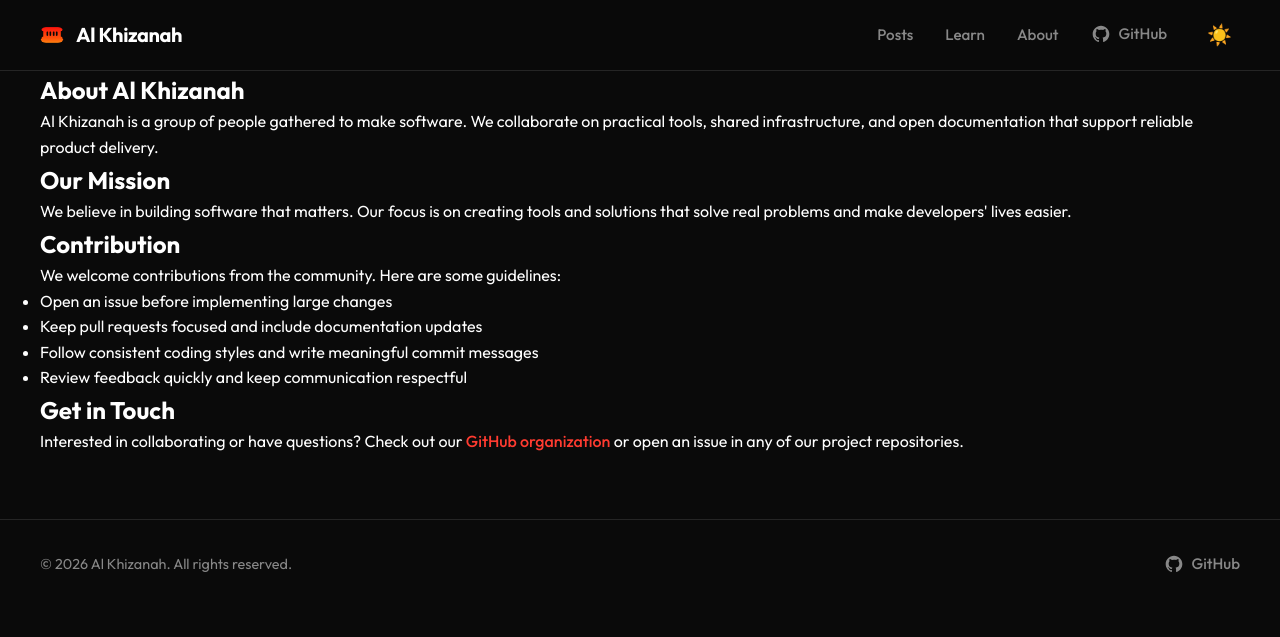
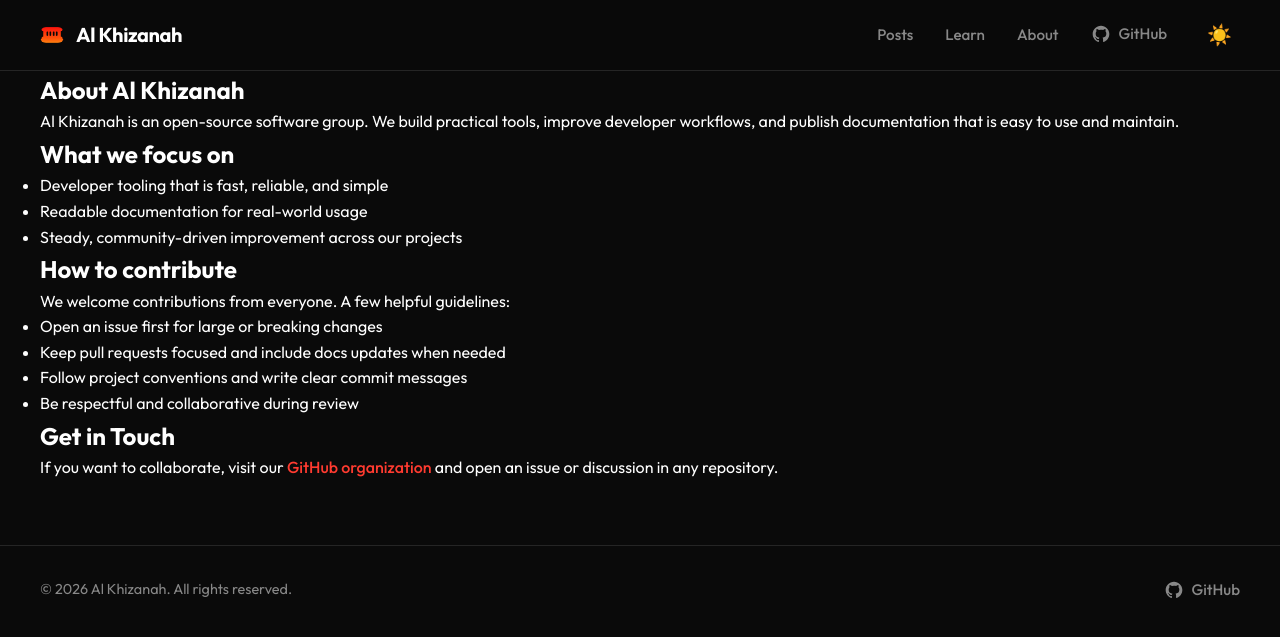
Before and after one commit to alkhizanah/alkhizanah.com, a Jekyll site: the page built from about.md, in a window 1280 px wide. Shown: the top 637 px of the page. Built offline with Jekyll 4.4.1, drawn with Linux system fonts in a browser that asks for light colours.

Commit message:
Fix project docs loading and simplify about page copy

```diff
--- a/about.md
+++ b/about.md
@@ -6,20 +6,24 @@ permalink: /about/
 
 <section class="wrap page fade-in">
   <h1>About Al Khizanah</h1>
-  <p>Al Khizanah is a group of people gathered to make software. We collaborate on practical tools, shared infrastructure, and open documentation that support reliable product delivery.</p>
+  <p>Al Khizanah is an open-source software group. We build practical tools, improve developer workflows, and publish documentation that is easy to use and maintain.</p>
 
-  <h2>Our Mission</h2>
-  <p>We believe in building software that matters. Our focus is on creating tools and solutions that solve real problems and make developers' lives easier.</p>
+  <h2>What we focus on</h2>
+  <ul>
+    <li>Developer tooling that is fast, reliable, and simple</li>
+    <li>Readable documentation for real-world usage</li>
+    <li>Steady, community-driven improvement across our projects</li>
+  </ul>
 
-  <h2>Contribution</h2>
-  <p>We welcome contributions from the community. Here are some guidelines:</p>
+  <h2>How to contribute</h2>
+  <p>We welcome contributions from everyone. A few helpful guidelines:</p>
   <ul>
-    <li>Open an issue before implementing large changes</li>
-    <li>Keep pull requests focused and include documentation updates</li>
-    <li>Follow consistent coding styles and write meaningful commit messages</li>
-    <li>Review feedback quickly and keep communication respectful</li>
+    <li>Open an issue first for large or breaking changes</li>
+    <li>Keep pull requests focused and include docs updates when needed</li>
+    <li>Follow project conventions and write clear commit messages</li>
+    <li>Be respectful and collaborative during review</li>
   </ul>
 
   <h2>Get in Touch</h2>
-  <p>Interested in collaborating or have questions? Check out our <a href="{{ site.organization_github }}" class="text-link">GitHub organization</a> or open an issue in any of our project repositories.</p>
+  <p>If you want to collaborate, visit our <a href="{{ site.organization_github }}" class="text-link">GitHub organization</a> and open an issue or discussion in any repository.</p>
 </section>
--- a/assets/js/projects-docs.js
+++ b/assets/js/projects-docs.js
@@ -288,41 +288,52 @@
 
     // Get documentation files for a project
     async function getDocFiles(projectId) {
-        // Use relative paths from the site root
+        // Use relative paths so this works both locally and when hosted under a baseurl.
         const fileMap = {
             'nur': [
-                '/docs/nur/docs/installation',
-                '/docs/nur/docs/syntax',
-                '/docs/nur/docs/data-types',
-                '/docs/nur/docs/builtins/global',
-                '/docs/nur/docs/builtins/io',
-                '/docs/nur/docs/builtins/fs',
-                '/docs/nur/docs/builtins/math',
-                '/docs/nur/docs/builtins/os',
-                '/docs/nur/docs/builtins/process',
-                '/docs/nur/docs/builtins/shell',
-                '/docs/nur/docs/builtins/time',
-                '/docs/nur/docs/builtins/threading',
-                '/docs/nur/docs/builtins/unicode',
-                '/docs/nur/docs/builtins/ffi'
+                'docs/nur/docs/installation',
+                'docs/nur/docs/syntax',
+                'docs/nur/docs/data-types',
+                'docs/nur/docs/builtins/global',
+                'docs/nur/docs/builtins/io',
+                'docs/nur/docs/builtins/fs',
+                'docs/nur/docs/builtins/math',
+                'docs/nur/docs/builtins/os',
+                'docs/nur/docs/builtins/process',
+                'docs/nur/docs/builtins/shell',
+                'docs/nur/docs/builtins/time',
+                'docs/nur/docs/builtins/threading',
+                'docs/nur/docs/builtins/unicode',
+                'docs/nur/docs/builtins/ffi'
             ],
-            'bento': ['/docs/bento/readme'],
-            'qalam': ['/docs/qalam/readme'],
-            'tree-sitter-nur': ['/docs/tree-sitter-nur/readme']
+            'bento': ['docs/bento/readme'],
+            'qalam': ['docs/qalam/readme'],
+            'tree-sitter-nur': ['docs/tree-sitter-nur/readme']
         };
 
         return fileMap[projectId] || [];
     }
 
-    // Fetch markdown file
+    // Fetch markdown/html documentation file
     async function fetchMarkdown(filePath) {
+        const candidates = [
+            filePath,
+            `${filePath}.md`,
+            `${filePath}.html`,
+            `${filePath}/index.md`,
+            `${filePath}/index.html`
+        ];
+
         try {
-            const response = await fetch(filePath);
-            if (!response.ok) {
-                console.error(`Failed to fetch ${filePath}: ${response.status} ${response.statusText}`);
-                return null;
+            for (const candidate of candidates) {
+                const response = await fetch(candidate);
+                if (response.ok) {
+                    return await response.text();
+                }
             }
-            return await response.text();
+
+            console.error(`Failed to fetch documentation file. Tried: ${candidates.join(', ')}`);
+            return null;
         } catch (error) {
             console.error(`Error fetching ${filePath}:`, error);
             return null;
```
